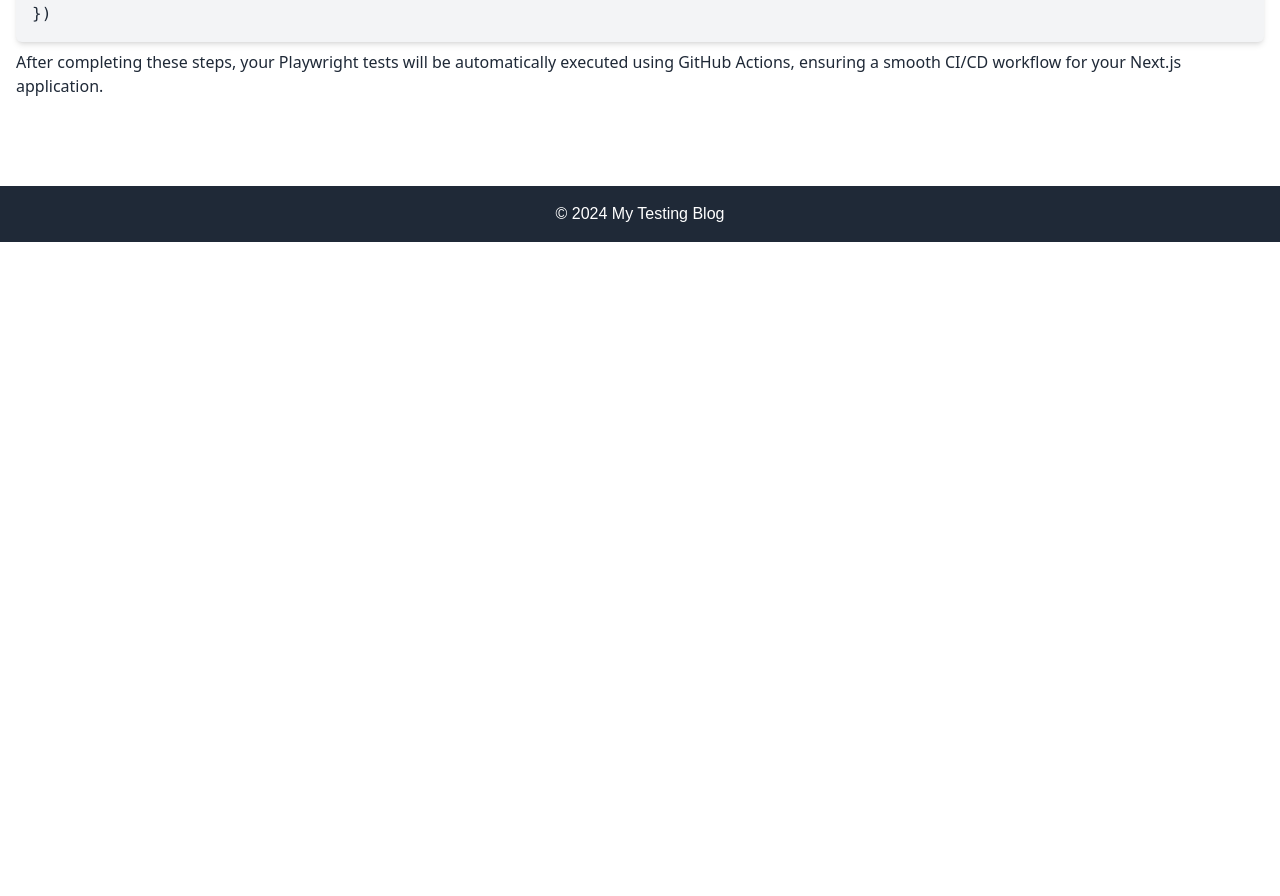
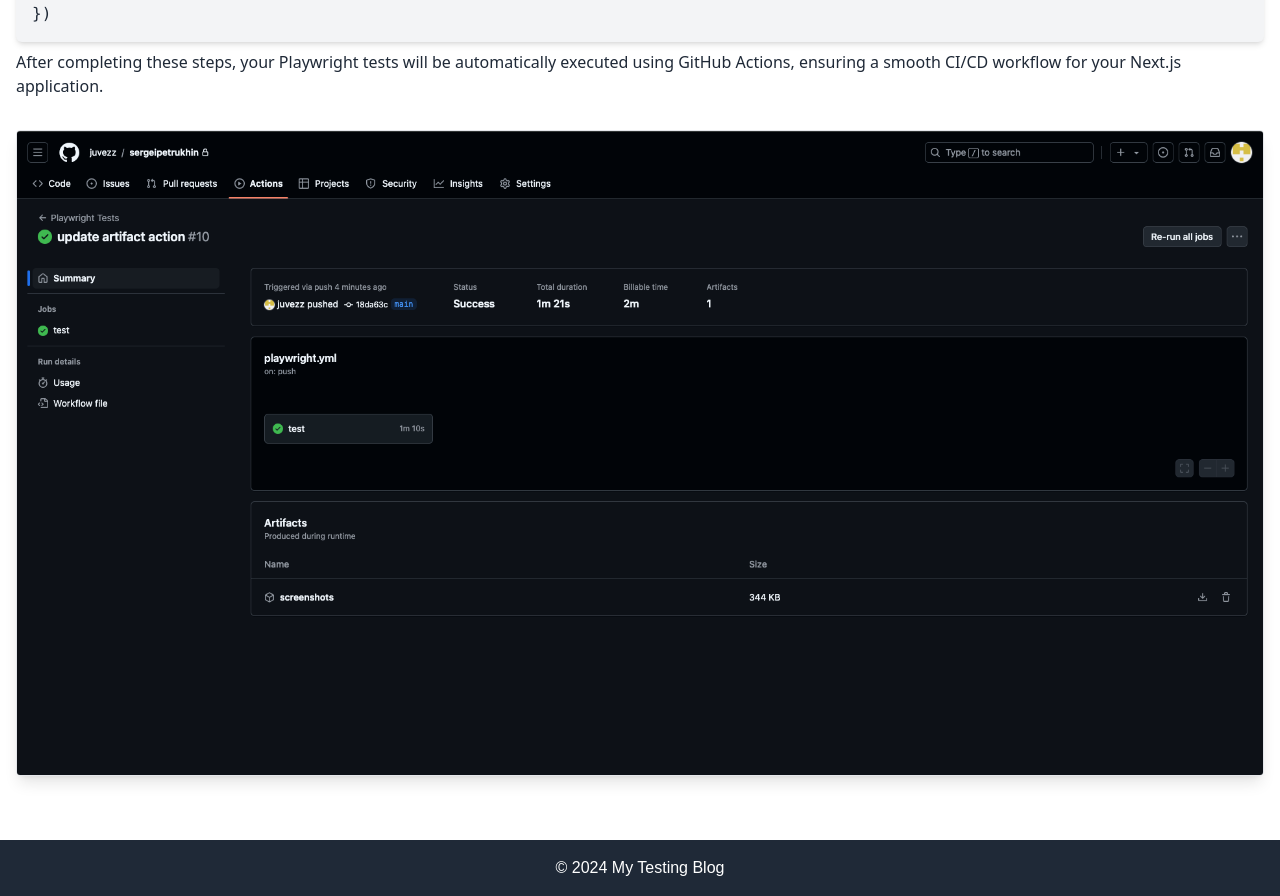
Before and after one commit to juvezz/sergeipetrukhin, a Next.js app: page /github-actions in a window 1280 px wide. Shown: the part 3086-3982 px from the top of the page. Before the commit the page ends 3328 px from the top, so only its background shows below. Built offline with nearby package versions, Linux system fonts and the light colour scheme.

Commit message:
add image to post

```diff
--- a/src/app/github-actions/page.tsx
+++ b/src/app/github-actions/page.tsx
@@ -139,6 +139,13 @@
                 After completing these steps, your Playwright tests will be automatically executed using GitHub Actions,
                 ensuring a smooth CI/CD workflow for your Next.js application.
             </p>
+            <div className="mt-8">
+                <img
+                    src="/images/githubActions.png"
+                    alt="GitHub Actions Workflow"
+                    className="mx-auto border rounded shadow-lg"
+                />
+            </div>
         </div>
     );
 };
```
Also changed, not shown: public/images/githubActions.png (added).
